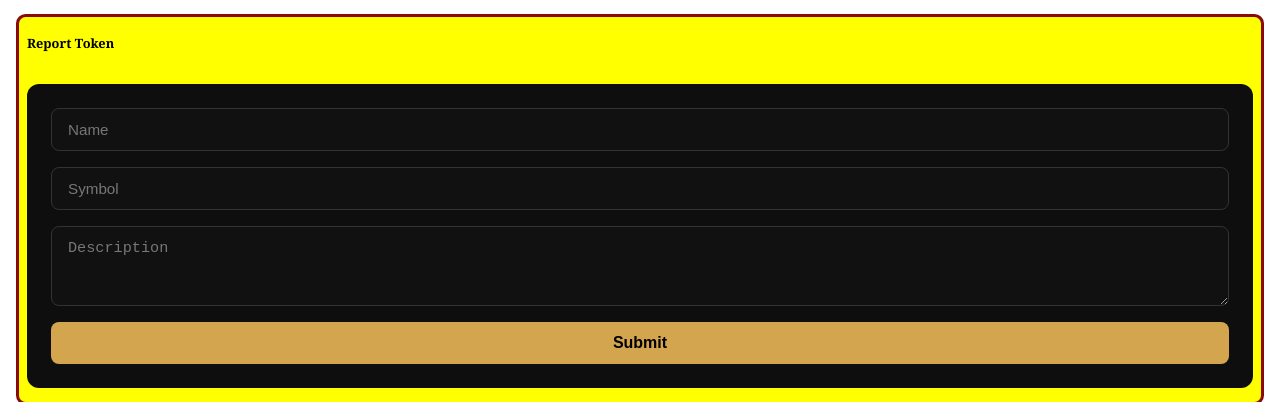
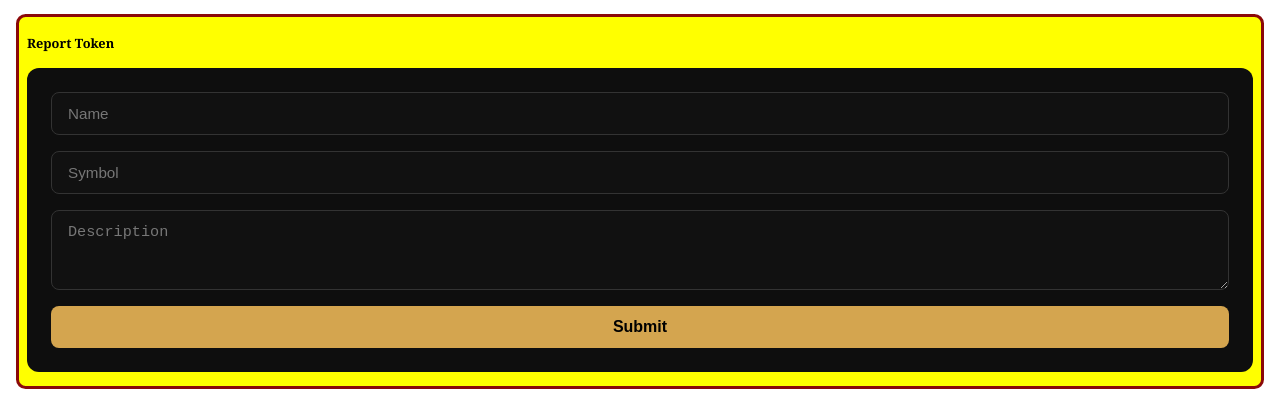
Before and after one commit to NelsonXBT/crypto-tracker, a plain HTML site: page index.html in a window 1280 px wide. Shown: the part 585-987 px from the top of the page. Drawn offline with Linux system fonts and the light colour scheme.

Commit message:
Update styles.css

```diff
--- a/css/styles.css
+++ b/css/styles.css
@@ -205,7 +205,7 @@ REPORT TOKEN SECTION
   background-color: #0e0e0e;  /* Matches card background */
   padding: 1.5rem;
   border-radius: 12px;
-  margin-top: 2rem;
+  margin-top: 1rem;
   color: white;
 }
 
```
